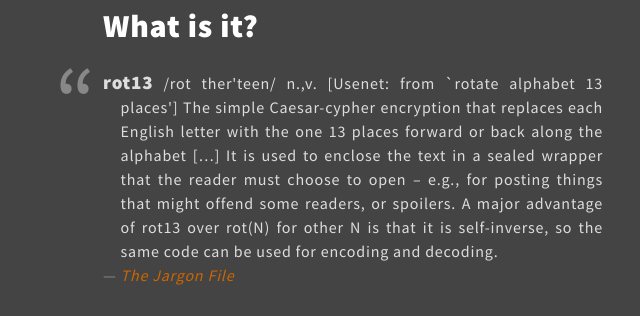
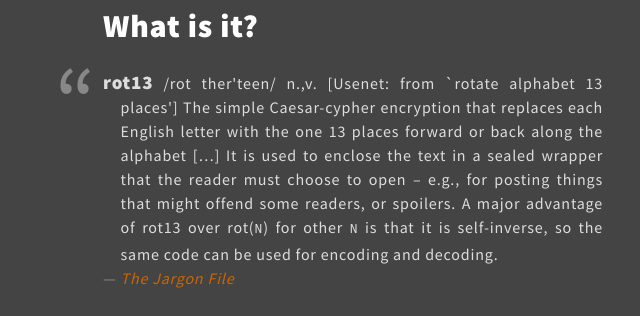
Before and after one commit to k7172/k7172.github.io, a plain HTML site: page index.html in a window 1280 px wide. Shown: the part 122-438 px from the top of the page, 287-927 px from the left. Drawn offline with Linux system fonts and the light colour scheme.

Commit message:
Use variable HTML tag

```diff
--- a/index.html
+++ b/index.html
@@ -17,7 +17,7 @@
 		[&hellip;] It is used to enclose the text in a sealed wrapper that the
 		reader must choose to open &ndash; e.g., for posting things that might
 		offend some readers, or spoilers. A major advantage of rot13 over
-		rot(N) for other N is that it is self-inverse, so the same code can be
+		rot(<var>N</var>) for other <var>N</var> is that it is self-inverse, so the same code can be
 		used for encoding and decoding.</p>
         <footer>&mdash; <cite>
 			<a href="http://www.catb.org/jargon/html/R/rot13.html">The Jargon
--- a/rot13.css
+++ b/rot13.css
@@ -63,6 +63,11 @@ em {
     font-style: normal;
 }
 
+var {
+	font-style: normal;
+	font-family: monospace;
+}
+
 blockquote {
 	text-indent: -1.1em;
     margin: 0 0 0 1.1em;
```
